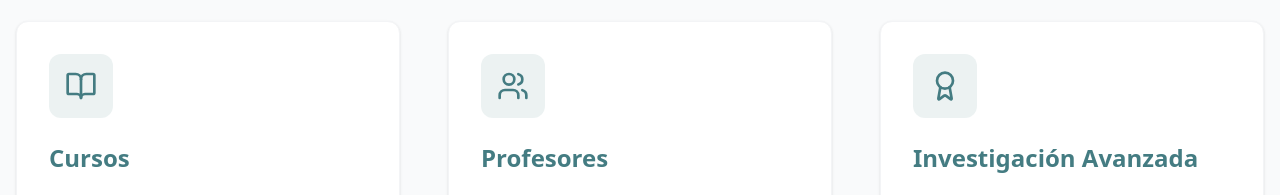
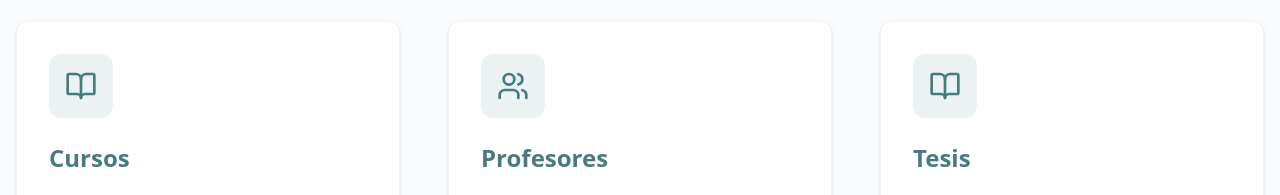
Before and after one commit to javijec/PosMat, a React (Vite) app: page / in a window 1280 px wide. Shown: the part 756-951 px from the top of the page. Built offline with nearby package versions, Linux system fonts and the light colour scheme.

Commit message:
feat: add Tesis route and update Archivos component with new document link

```diff
--- a/src/App.jsx
+++ b/src/App.jsx
@@ -12,6 +12,7 @@ import CoursesEdit from "./components/Courses/CoursesEdit.jsx";
 import Professors from "./components/Professors";
 import Archivos from "./components/Archivos";
 import FAQ from "./components/FAQ.jsx";
+import Tesis from "./components/Tesis";
 
 function App() {
   return (
@@ -28,6 +29,7 @@ function App() {
               <Route path="/courses/edit" element={<CoursesEdit />} />
               <Route path="/professors" element={<Professors />} />
               <Route path="/archivos" element={<Archivos />} />
+              <Route path="/tesis" element={<Tesis />} />
               <Route path="/faq" element={<FAQ />} />
               <Route path="/*" element={<Home />} />
             </Routes>
--- a/src/components/Archivos.jsx
+++ b/src/components/Archivos.jsx
@@ -3,7 +3,7 @@ import React from "react";
 const resources = [
   {
     name: "Modelo Informe anual",
-    path: "/public/modelo_informe_anual.doc",
+    path: "https://www3.fi.mdp.edu.ar/posmat/assets/modelo_informe_anual2.doc",
     type: "doc",
     tag: "formularios",
   },
--- a/src/components/Home/components/Features.jsx
+++ b/src/components/Home/components/Features.jsx
@@ -21,11 +21,13 @@ const Features = () => {
               description="Aprende de investigadores y profesionales reconocidos en el campo."
             />
           </Link>
-          <FeatureCard
-            icon={<Award className="h-8 w-8 text-[#447c82]" />}
-            title="Investigación Avanzada"
-            description="Acceso a laboratorios y equipamiento de última generación."
-          />
+          <Link to="/tesis" className="group">
+            <FeatureCard
+              icon={<BookOpen className="h-8 w-8 text-[#447c82]" />}
+              title="Tesis"
+              description="Tesis de doctorado y maestría."
+            />
+          </Link>
         </div>
       </div>
     </div>
```
Also changed, not shown: 1 other file (tests, documents, lock files or other folders).
